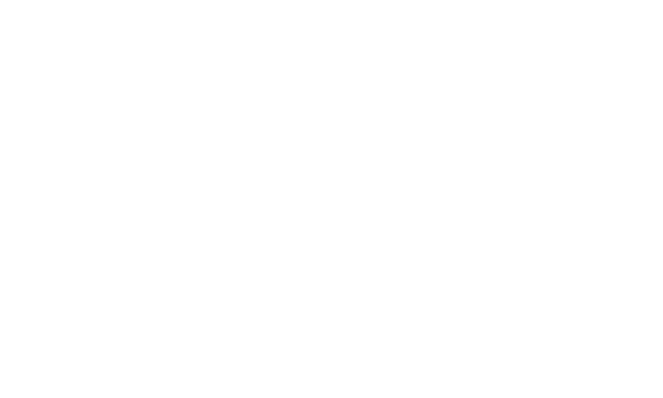
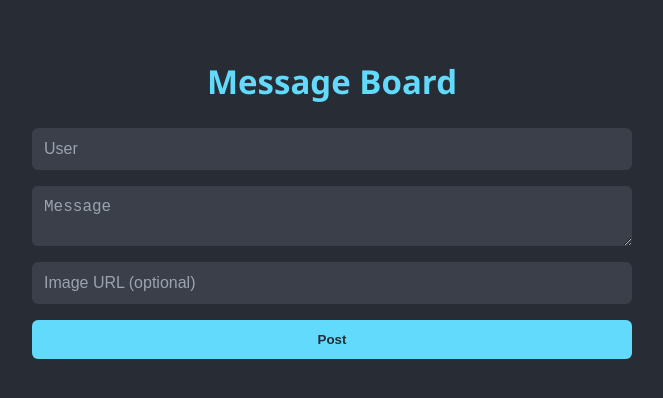
Before and after one commit to strobehello/epicawesome, a React (Create React App) app in the folder my-app/: page /messageboard in a window 1280 px wide. Before the commit this address had no page. Shown: the top 398 px of the page, without its empty margins (308-971 px from the left). Built offline with nearby package versions, Linux system fonts and the light colour scheme; no server answers.

Commit message:
Ethan messageboard

```diff
--- a/my-app/package.json
+++ b/my-app/package.json
@@ -7,6 +7,7 @@
     "@testing-library/jest-dom": "^6.6.3",
     "@testing-library/react": "^16.3.0",
     "@testing-library/user-event": "^13.5.0",
+    "axios": "^1.9.0",
     "dotenv": "^16.5.0",
     "react": "^19.1.0",
     "react-dom": "^19.1.0",
--- a/my-app/src/App.js
+++ b/my-app/src/App.js
@@ -2,6 +2,7 @@
 import { BrowserRouter as Router, Routes, Route } from 'react-router-dom';
 import Home from './Home';
 import Gallery from './Gallery';
+import MessageBoard from './MessageBoard';
 
 function App() {
   return (
@@ -9,6 +10,7 @@
       <Routes>
         <Route path="/" element={<Home />} />
         <Route path="/gallery" element={<Gallery />} />
+        <Route path="/messageboard" element={<MessageBoard />} />
       </Routes>
     </Router>
   );
--- a/my-app/src/Home.js
+++ b/my-app/src/Home.js
@@ -10,7 +10,8 @@
         <img src={ethanjpg} className="ethan-logo" alt="logo" />
         <p>Ethan Ellsworth</p>
         <nav>
-            <Link to="/gallery" style={{ color: 'green', textDecoration: 'none' }}>The Ellsworth Gallery</Link>
+            <ul><Link to="/gallery" style={{ color: 'green', textDecoration: 'none' }}>The Ellsworth Gallery</Link></ul>
+            <ul><Link to="/messageboard" style={{ color: 'green', textDecoration: 'none' }}>The Ellsworth Messageboard</Link></ul>
         </nav>
         <VisitorInfo />
       </header>
--- /dev/null
+++ b/my-app/src/MessageBoard.css
@@ -0,0 +1,113 @@
+.message-board {
+  background-color: #282c34;
+  color: white;
+  min-height: 100vh;
+  display: flex;
+  flex-direction: column;
+  align-items: center;
+  justify-content: flex-start;
+  padding: 2rem;
+  font-family: 'Segoe UI', Tahoma, Geneva, Verdana, sans-serif;
+  font-size: calc(10px + 1.5vmin);
+}
+
+.message-board h2 {
+  margin-bottom: 1.5rem;
+  color: #61dafb;
+  font-weight: 600;
+}
+
+.message-form {
+  width: 100%;
+  max-width: 600px;
+  display: flex;
+  flex-direction: column;
+  gap: 1rem;
+  margin-bottom: 2rem;
+}
+
+.message-form input[type="text"],
+.message-form textarea {
+  background-color: #3b3f4a;
+  border: none;
+  border-radius: 6px;
+  color: white;
+  padding: 0.75rem;
+  font-size: 1rem;
+  resize: vertical;
+}
+
+.message-form input::placeholder,
+.message-form textarea::placeholder {
+  color: #9aa4b1;
+}
+
+.message-form input:focus,
+.message-form textarea:focus {
+  outline: 2px solid #61dafb;
+  background-color: #2a2e38;
+}
+
+.message-form button {
+  background-color: #61dafb;
+  color: #282c34;
+  font-weight: bold;
+  padding: 0.75rem;
+  border: none;
+  border-radius: 6px;
+  cursor: pointer;
+  transition: background-color 0.3s ease;
+}
+
+.message-form button:hover {
+  background-color: #21a1f1;
+}
+
+.message-list {
+  width: 100%;
+  max-width: 600px;
+  list-style: none;
+  padding: 0;
+  margin: 0;
+}
+
+.message-item {
+  background-color: #3b3f4a;
+  border-radius: 8px;
+  padding: 1rem;
+  margin-bottom: 1rem;
+  word-wrap: break-word;
+}
+
+.message-item strong {
+  color: #61dafb;
+}
+
+.message-image img {
+  margin-top: 0.75rem;
+  max-width: 100%;
+  border-radius: 6px;
+  box-shadow: 0 0 8px rgba(97, 218, 251, 0.5);
+}
+
+.message-date {
+  margin-top: 0.5rem;
+  font-size: 0.8rem;
+  color: #9aa4b1;
+  text-align: right;
+}
+
+nav {
+  margin-top: 2rem;
+}
+
+nav a {
+  color: #61dafb;
+  text-decoration: none;
+  font-weight: 600;
+  font-size: 1.1rem;
+}
+
+nav a:hover {
+  text-decoration: underline;
+}
--- /dev/null
+++ b/my-app/src/MessageBoard.js
@@ -0,0 +1,102 @@
+import React, { useEffect, useState } from 'react';
+import axios from 'axios';
+import './MessageBoard.css';
+
+function MessageBoard() {
+  const [messages, setMessages] = useState([]);
+  const [username, setUsername] = useState('');
+  const [text, setText] = useState('');
+  const [imageUrl, setImageUrl] = useState('');
+
+  useEffect(() => {
+    axios.get('http://localhost:5000/api/posts')
+      .then(res => setMessages(res.data))
+      .catch(err => console.error(err));
+  }, []);
+
+  const handleSubmit = async (e) => {
+    e.preventDefault();
+
+    const safeUsername = (typeof username === 'string' && username.trim()) ? username.trim() : 'Ethan Ellsworth Enjoyer';
+
+    if (!isValidImageUrl(imageUrl)) {
+        alert('Please enter a valid image URL (jpg, jpeg, png, gif, mp4, webp).');
+        return;
+    }
+
+    try {
+
+      const newPost = { username: safeUsername, text, imageUrl };
+      const res = await axios.post('http://localhost:5000/api/posts', newPost);
+      setMessages([res.data, ...messages]);
+      setUsername('');
+      setText('');
+      setImageUrl('');
+    } catch (err) {
+      console.error(err);
+    }
+  };
+
+  return React.createElement('div', { className: 'message-board' },
+    React.createElement('h2', null, 'Message Board'),
+
+    React.createElement('form', { onSubmit: handleSubmit, className: 'message-form' },
+      React.createElement('input', {
+        type: 'text',
+        placeholder: 'User',
+        value: username,
+        onChange: (e) => setUsername(e.target.value),
+        required: false
+      }),
+      React.createElement('textarea', {
+        placeholder: 'Message',
+        value: text,
+        onChange: (e) => setText(e.target.value),
+        required: true
+      }),
+      React.createElement('input', {
+        type: 'text',
+        placeholder: 'Image URL (optional)',
+        value: imageUrl,
+        onChange: (e) => setImageUrl(e.target.value)
+      }),
+      React.createElement('button', { type: 'submit' }, 'Post')
+    ),
+
+    React.createElement('ul', { className: 'message-list' },
+      messages.map((msg) =>
+        React.createElement('li', { key: msg._id, className: 'message-item' },
+          React.createElement('strong', null, msg.username + ': '),
+          msg.text,
+          msg.imageUrl && React.createElement('div', { className: 'message-image' },
+            React.createElement('img', {
+              src: msg.imageUrl,
+              alt: 'attached'
+            })
+          ),
+          React.createElement('div', { className: 'message-date' },
+            new Date(msg.createdAt).toLocaleString()
+          )
+        )
+      )
+    )
+  );
+}
+
+function isValidImageUrl(url) {
+  if (!url) return true; // allow empty (optional field)
+
+  try {
+    new URL(url); // throws if invalid URL
+  } catch {
+    return false;
+  }
+
+  // Check for allowed extensions (add 'mp4' or 'gif' if you want)
+  const allowedExtensions = ['jpg', 'jpeg', 'png', 'gif', 'mp4', 'webp'];
+  const extension = url.split('.').pop().toLowerCase();
+
+  return allowedExtensions.includes(extension);
+}
+
+export default MessageBoard;
--- a/my-app/src/VisitorInfo.js
+++ b/my-app/src/VisitorInfo.js
@@ -14,6 +14,8 @@
                 country: data.country_name,
                 isp: data.org,
                 timezone: data.timezone,
+                latitude: data.latitude,
+                longitude: data.longitude,
                 browser: navigator.userAgent,
             };
 
@@ -35,9 +37,11 @@
     <div>
       <h2>He is coming to kill you NOW:</h2>
       <ul>IP: {info.ip}</ul>
+      <ul>Country: {info.country}</ul>
+      <ul>Region: {info.region}</ul>
       <ul>City: {info.city}</ul>
-      <ul>Region: {info.region}</ul>
-      <ul>Country: {info.country}</ul>
+      <ul>Latititude: {info.latititude}</ul>
+      <ul>Longitude: {info.longitude}</ul>
       <ul>ISP: {info.isp}</ul>
       <ul>Timezone: {info.timezone}</ul>
       <ul>Browser: {info.browser}</ul>
```
Also changed, not shown: 2 other files (tests, documents, lock files or other folders).
